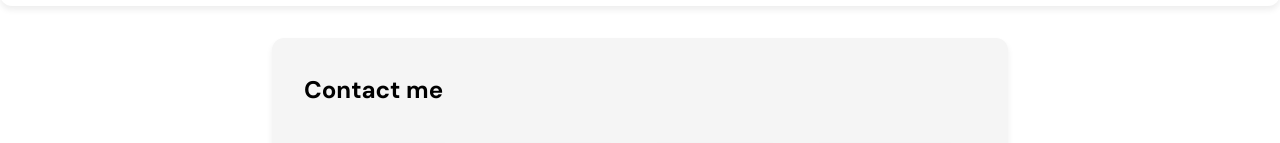
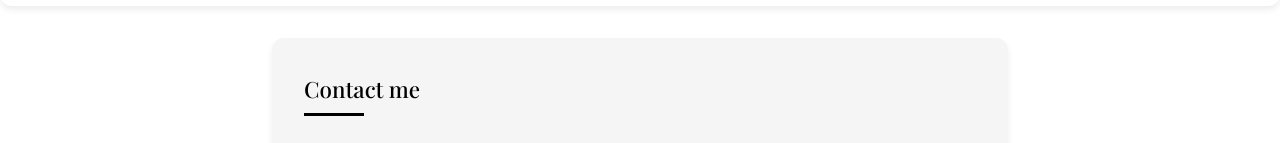
Before and after one commit to Robin6939/Portfolio, a React (Vite) app in the folder portfolio/: page / in a window 1280 px wide. Shown: the part 794-937 px from the top of the page. Built offline with nearby package versions, Linux system fonts and the light colour scheme.

Commit message:
Got the message feature working

```diff
--- a/portfolio/src/App.css
+++ b/portfolio/src/App.css
@@ -485,3 +485,42 @@ section:hover {
     padding: 1rem;
   }
 }
+
+/* Modern heading styles */
+h2 {
+  font-family: var(--font-heading);
+  font-size: 1.4rem;
+  margin-bottom: 1rem;
+  color: var(--black);
+  text-align: center;
+  font-weight: 500;
+  position: relative;
+  display: inline-block;
+}
+
+/* Contact section heading specific style */
+.contact-section h2 {
+  text-align: left;
+}
+
+h2::after {
+  content: '';
+  position: absolute;
+  left: 50%;
+  transform: translateX(-50%);
+  bottom: -8px;
+  width: 60px;
+  height: 3px;
+  background: var(--black);
+  transition: width 0.3s ease;
+}
+
+/* Contact section heading underline specific style */
+.contact-section h2::after {
+  left: 0;
+  transform: none;
+}
+
+h2:hover::after {
+  width: 100px;
+}
--- a/portfolio/src/App.tsx
+++ b/portfolio/src/App.tsx
@@ -40,13 +40,14 @@ function App() {
 
     try {
       await emailjs.send(
-        'YOUR_SERVICE_ID', // Replace with your EmailJS service ID
-        'YOUR_TEMPLATE_ID', // Replace with your EmailJS template ID
+        'service_dkih2vk', // Replace with your EmailJS service ID
+        'template_7ffd6rf', // Replace with your EmailJS template ID
         {
+          name: 'Anonymous',
           to_email: 'robinraj6939@gmail.com',
           message: message,
         },
-        'YOUR_PUBLIC_KEY' // Replace with your EmailJS public key
+        'fnvnpbQ9pcbqFikZR' // Replace with your EmailJS public key
       )
       setSendStatus('success')
       setMessage('')
@@ -157,7 +158,6 @@ function App() {
         <section>
           <h2>What I am currently up to</h2>
           <div className="current-card">
-            <br />
             <p>
             I graduated from BITS Pilani with a degree in Computer Science about a year ago and currently work as a Software Developer at Walmart.
             I specialize in the pharmacy domain, where our team handles prescription processing across Walmart's services.
```
